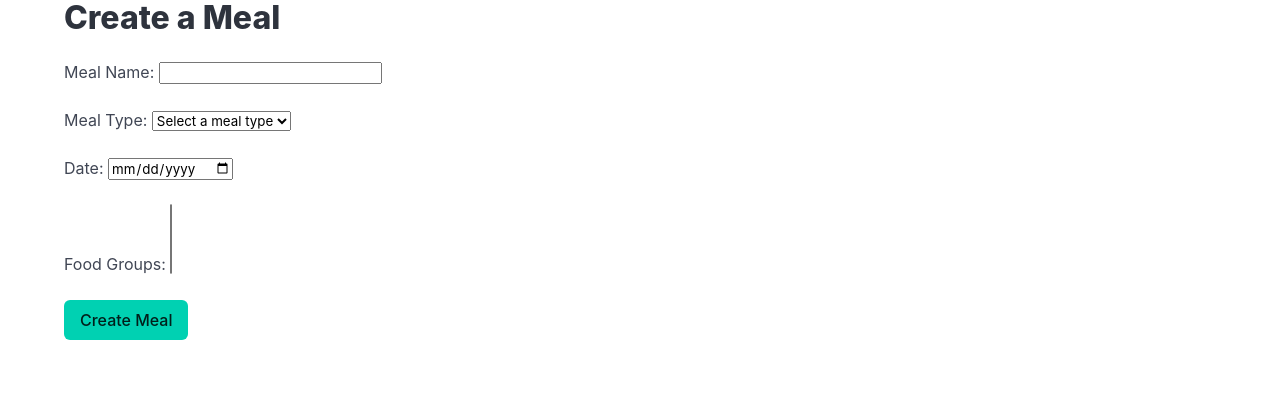
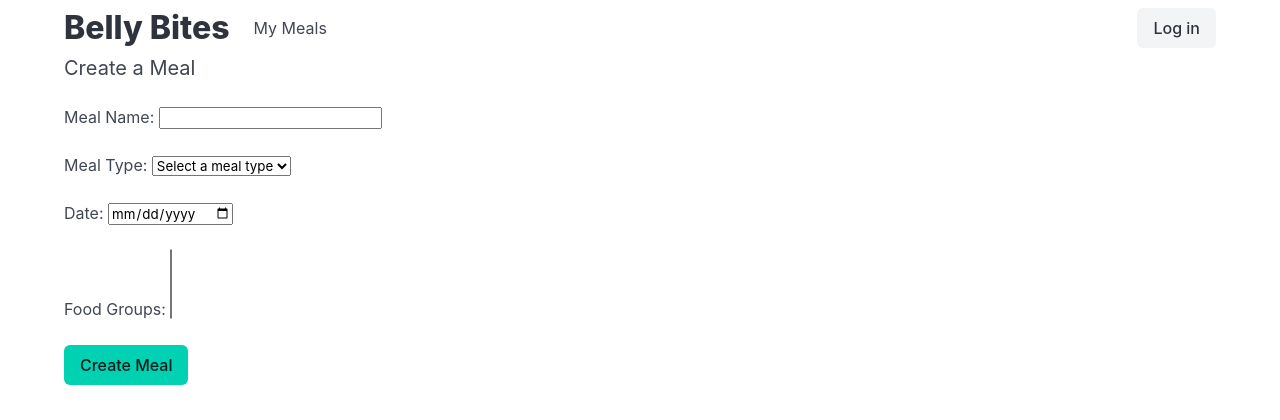
Before and after one commit to samthorold/belly-bites-mono, a Python web app: template app/templates/create_meal.html in a window 1280 px wide. Shown: the top 420 px of the page. Run offline with Jinja, Linux system fonts and the light colour scheme; the template is opened without the code that fills it, so the values that code supplies are empty.

Commit message:
Navigation

```diff
--- a/app/templates/base.html
+++ b/app/templates/base.html
@@ -8,6 +8,35 @@
   </head>
   <body>
     <div class="container">
+      <nav class="navbar" role="navigation" aria-label="main navigation">
+        <div class="navbar-brand">
+          <a class="navbar-item" href="/">
+            <h1 class="title">Belly Bites</h1>
+          </a>
+          <a role="button" class="navbar-burger" aria-label="menu" aria-expanded="false" data-target="navbarDiv">
+            <span aria-hidden="true"></span>
+            <span aria-hidden="true"></span>
+            <span aria-hidden="true"></span>
+            <span aria-hidden="true"></span>
+          </a>
+        </div>
+        <div id="navbarBasicExample" class="navbar-menu">
+          <div class="navbar-start">
+            <a class="navbar-item" href="/meals">My Meals</a>
+          </div>
+          <div class="navbar-end">
+            <div class="navbar-item">
+              <div class="buttons">
+                {% if is_logged_in %}
+                  <a class="button is-light" href="/logout">Log out</a>
+                {% else %}
+                  <a class="button is-light" href="/login">Log in</a>
+                {% endif %}
+              </div>
+            </div>
+          </div>
+        </div>
+      </nav>
     {% block content %}{% endblock %}
     </div>
   </body>
--- a/app/templates/create_meal.html
+++ b/app/templates/create_meal.html
@@ -1,7 +1,7 @@
 {% extends "base.html" %}
 
 {% block content %}
-<h1 class="title">Create a Meal</h1>
+<h3 class="subtitle">Create a Meal</h3>
 <form action="{{ request.url_for('meals') }}" method="post">
 
     <label for="name">Meal Name:</label>
--- a/app/templates/home.html
+++ b/app/templates/home.html
@@ -1,6 +1,5 @@
 {% extends "base.html" %}
 
 {% block content %}
-<h1 class="title">{{ app_name }}</h3>
 <p>Welcome to {{ app_name }}, {{ user }}!</p>
 {% endblock %}
--- a/app/templates/meals.html
+++ b/app/templates/meals.html
@@ -1,7 +1,7 @@
 {% extends "base.html" %}
 
 {% block content %}
-<h1 class="title">Meals</h1>
+<h3 class="subtitle">Meals</h3>
 <a href="{{ request.url_for('create_meal') }}">Create a Meal</a>
 {% for meal in meals %}
     <div>
```
Also changed, not shown: main.py (+14 -3 lines).
